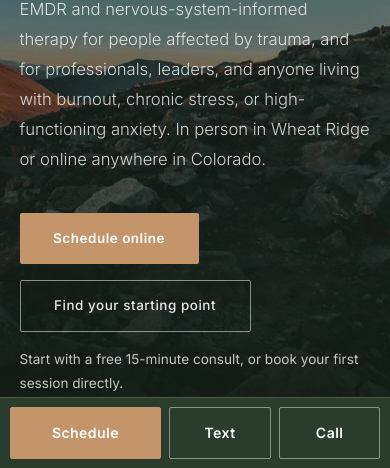
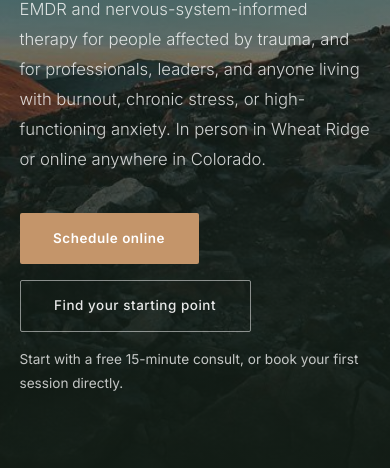
Before and after one commit to cmgilmore/cmgilmore.github.io, a plain HTML site: page index.html in a window 390 px wide. Shown: the part 376-844 px from the top of the page. Drawn offline with nearby package versions, Linux system fonts and the light colour scheme; a web font is replaced by a local one.

Commit message:
Mobile contact bar: slimmer, hidden while hero or closing CTA buttons are on screen
- Bar slides in only after the hero buttons scroll away, and tucks away again at the closing CTA band
- Slimmer bar (~54px vs ~65px): lighter Text/Call buttons, Schedule stays the one filled button
- Landing-page heroes show their own Schedule/Text/Call buttons on phones again

Co-Authored-By: Claude Opus 5.5 <noreply@anthropic.com>
Claude-Session: https://claude.ai/code/session_01XMKHjsx8R1THELEJ7DhdnN

```diff
--- a/index.html
+++ b/index.html
@@ -389,6 +389,22 @@
   <a href="sms:+17206965208?&amp;body=Hi%20Chris%2C%20I%27d%20like%20to%20schedule%20a%20free%20consultation.">Text</a>
   <a href="tel:+17206965208">Call</a>
 </div>
+<script>
+  (function () {
+    var bar = document.querySelector('.mcta');
+    if (!bar || !('IntersectionObserver' in window)) return;
+    var hero = document.querySelector('header.hero');
+    var targets = [hero && (hero.querySelector('.btns') || hero), document.querySelector('.cta-band .btns')].filter(Boolean);
+    var visible = new Set();
+    document.documentElement.classList.add('js-mcta');
+    bar.classList.add('is-hidden');
+    var io = new IntersectionObserver(function (entries) {
+      entries.forEach(function (e) { e.isIntersecting ? visible.add(e.target) : visible.delete(e.target); });
+      bar.classList.toggle('is-hidden', visible.size > 0);
+    });
+    targets.forEach(function (t) { io.observe(t); });
+  })();
+</script>
 </footer>
 <script>
   (function () {
--- a/styles.css
+++ b/styles.css
@@ -310,23 +310,29 @@ footer li a:hover, footer p a:hover { color: #fff; }
 /* Contact buttons in page heroes (landing pages) */
 .hero.page .btns { margin-top: 2rem; }
 
-/* Sticky contact bar on phones */
+/* Sticky contact bar on phones: slim, and hidden while the hero or closing CTA buttons are on screen */
 .mcta { display: none; }
 @media (max-width: 860px) {
   .mcta {
     display: flex; position: fixed; left: 0; right: 0; bottom: 0; z-index: 150;
-    background: var(--forest); border-top: 1px solid rgba(255,255,255,.15);
-    padding: .55rem .6rem calc(.55rem + env(safe-area-inset-bottom)); gap: .5rem;
+    background: rgba(42,61,44,.97); border-top: 1px solid rgba(255,255,255,.12);
+    padding: .4rem .6rem calc(.4rem + env(safe-area-inset-bottom)); gap: .45rem;
+    transition: transform .3s ease, visibility 0s linear 0s;
   }
   .mcta a {
-    flex: 1; text-align: center; padding: .8rem .5rem; font-size: .88rem; font-weight: 600;
-    letter-spacing: .03em; color: #fff; border: 1px solid rgba(255,255,255,.45); border-radius: 2px;
+    flex: 1; display: flex; align-items: center; justify-content: center; min-height: 40px;
+    padding: 0 .5rem; font-size: .8rem; font-weight: 600; letter-spacing: .04em;
+    color: rgba(255,255,255,.9); border: 1px solid rgba(255,255,255,.28); border-radius: 2px;
   }
-  .mcta a.mcta-book { flex: 1.6; background: var(--gold); border-color: var(--gold); }
-  body { padding-bottom: calc(4.2rem + env(safe-area-inset-bottom)); }
+  .mcta a.mcta-book { flex: 2; color: #fff; background: var(--gold); border-color: var(--gold); }
+  .js-mcta .mcta.is-hidden {
+    transform: translateY(100%); visibility: hidden;
+    transition: transform .3s ease, visibility 0s linear .3s;
+  }
+  body { padding-bottom: calc(3.3rem + env(safe-area-inset-bottom)); }
 }
-@media (max-width: 860px) {
-  /* the sticky bar carries Schedule / Text / Call on phones */
-  .hero.page .btns { display: none; }
-  .hero.page .cta-note { margin-top: 1.4rem; }
+@media (max-width: 480px) {
+  .hero.page .btns { gap: .75rem; }
+  .hero.page .btns .btn-primary { flex-basis: 100%; text-align: center; }
+  .hero.page .btns .btn-ghost { flex: 1; text-align: center; padding-left: 1rem; padding-right: 1rem; }
 }
```
Also changed, not shown: about/index.html (+16 -0 lines), emdr-therapy/index.html (+16 -0 lines), faq/index.html (+16 -0 lines), therapy-for-high-achievers/index.html (+16 -0 lines), trauma-therapy/index.html (+16 -0 lines).
